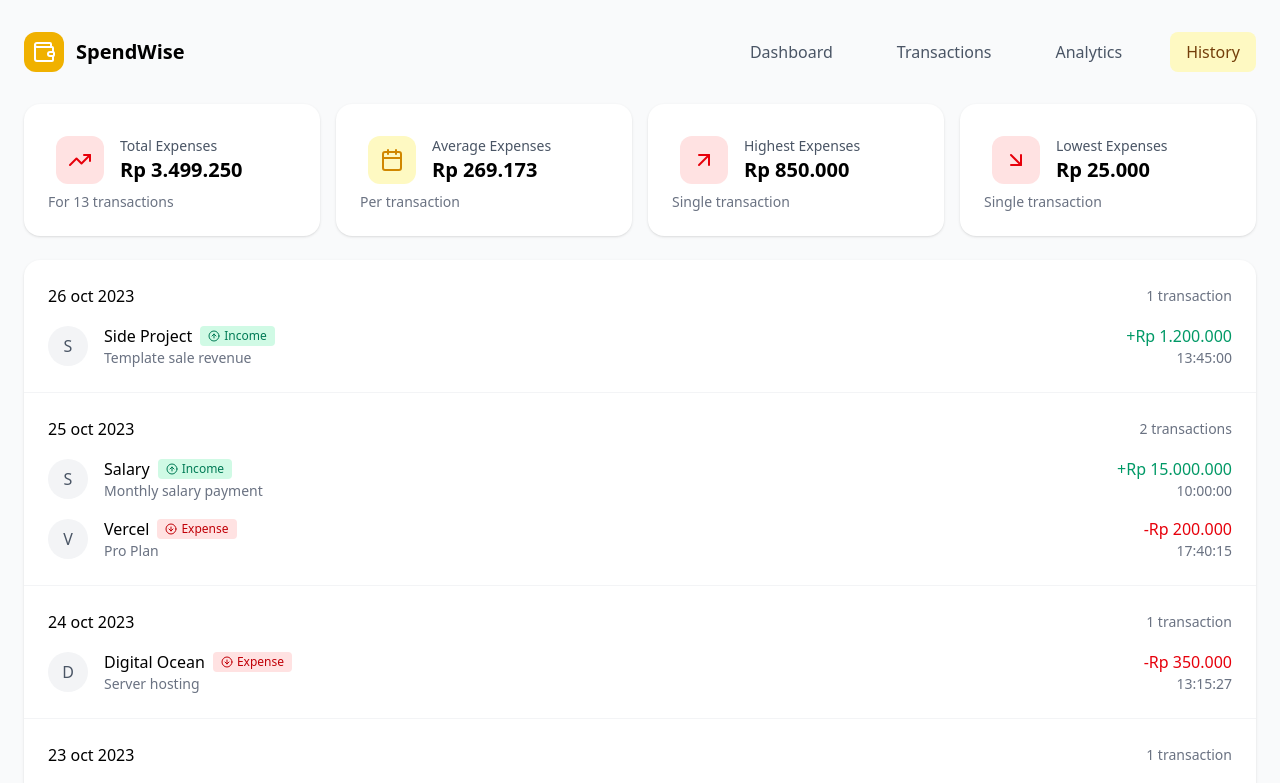
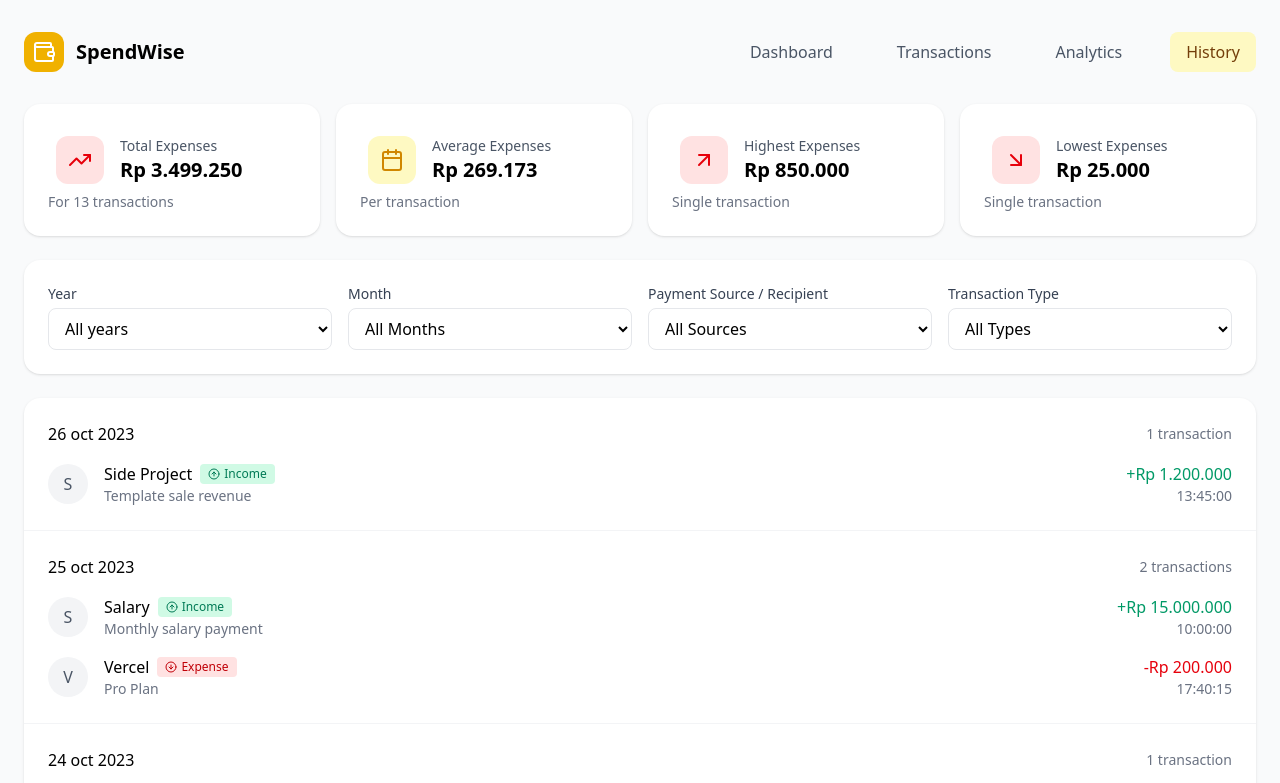
Before and after one commit to kiptr/SpendWise, a React (Vite) app: page /history in a window 1280 px wide. Shown: the top 783 px of the page. Built offline with nearby package versions, Linux system fonts and the light colour scheme.

Commit message:
feat: add filter inputs for Year, Month, Payment Source/Recipient, and Transaction Type

```diff
--- a/src/pages/History.tsx
+++ b/src/pages/History.tsx
@@ -12,6 +12,48 @@ import { formatIDR } from "../utils/currency";
 import type { Transaction } from "../types";
 
 export function History() {
+  const [selectedMonth, setSelectedMonth] = useState<string>("all");
+  const [selectedYear, setSelectedYear] = useState<string>("all");
+  const [selectedCategory, setSelectedCategory] = useState<string>("all");
+  const [transactionType, setTransactionType] = useState<
+    "all" | "income" | "expense"
+  >("all");
+
+  const years = useMemo(() => {
+    const uniqueYears = new Set(
+      mockTransactions.map((t) =>
+        new Date(t.date.split(" ").reverse().join("-")).getFullYear()
+      )
+    );
+    return Array.from(uniqueYears).sort((a, b) => b - a);
+  }, []);
+
+  const paymentSources = useMemo(() => {
+    const uniqueSources = new Set(mockTransactions.map((t) => t.payment));
+    return ["all", ...Array.from(uniqueSources)];
+  }, []);
+
+  const filteredTransactions = useMemo(() => {
+    return mockTransactions.filter((transaction) => {
+      const transactionDate = new Date(
+        transaction.date.split(" ").reverse().join("-")
+      );
+      const transactionYear = transactionDate.getFullYear().toString();
+      const transactionMonth = transactionDate.getMonth();
+
+      const yearMatch =
+        selectedYear === "all" || transactionYear === selectedYear;
+      const monthMatch =
+        selectedMonth === "all" || transactionMonth === parseInt(selectedMonth);
+      const sourceMatch =
+        selectedCategory === "all" || transaction.payment === selectedCategory;
+      const typeMatch =
+        transactionType === "all" || transaction.type === transactionType;
+
+      return yearMatch && monthMatch && sourceMatch && typeMatch;
+    });
+  }, [selectedYear, selectedMonth, selectedCategory, transactionType]);
+
   const statistics = useMemo(() => {
     const expenses = mockTransactions.filter((t) => t.type === "expense");
 
@@ -51,77 +93,156 @@ export function History() {
 
   return (
     <div className="space-y-6">
-      <div className="grid grid-cols-1 md:grid-cols-2 lg:grid-cols-4 gap-4">
-        <div className="bg-white rounded-2xl p-6 shadow-sm">
+      <div className="gap-4 grid grid-cols-1 md:grid-cols-2 lg:grid-cols-4">
+        <div className="bg-white shadow-sm p-6 rounded-2xl">
           <div className="flex items-center gap-4 m-2">
-            <div className="w-12 h-12 bg-red-100 rounded-xl flex items-center justify-center">
+            <div className="flex justify-center items-center bg-red-100 rounded-xl w-12 h-12">
               <TrendingUp className="w-6 h-6 text-red-600" />
             </div>
             <div>
-              <p className="text-sm text-gray-600">Total Expenses</p>
-              <p className="text-xl font-semibold">
+              <p className="text-gray-600 text-sm">Total Expenses</p>
+              <p className="font-semibold text-xl">
                 {formatIDR(statistics.total)}
               </p>
             </div>
           </div>
-          <div className="text-sm text-gray-500">
+          <div className="text-gray-500 text-sm">
             For {mockTransactions.filter((t) => t.type === "expense").length}{" "}
             transactions
           </div>
         </div>
 
-        <div className="bg-white rounded-2xl p-6 shadow-sm">
+        <div className="bg-white shadow-sm p-6 rounded-2xl">
           <div className="flex items-center gap-4 m-2">
-            <div className="w-12 h-12 bg-yellow-100 rounded-xl flex items-center justify-center">
+            <div className="flex justify-center items-center bg-yellow-100 rounded-xl w-12 h-12">
               <Calendar className="w-6 h-6 text-yellow-600" />
             </div>
             <div>
-              <p className="text-sm text-gray-600">Average Expenses</p>
-              <p className="text-xl font-semibold">
+              <p className="text-gray-600 text-sm">Average Expenses</p>
+              <p className="font-semibold text-xl">
                 {formatIDR(statistics.average)}
               </p>
             </div>
           </div>
-          <div className="text-sm text-gray-500">Per transaction</div>
+          <div className="text-gray-500 text-sm">Per transaction</div>
         </div>
 
-        <div className="bg-white rounded-2xl p-6 shadow-sm">
+        <div className="bg-white shadow-sm p-6 rounded-2xl">
           <div className="flex items-center gap-4 m-2">
-            <div className="w-12 h-12 bg-red-100 rounded-xl flex items-center justify-center">
+            <div className="flex justify-center items-center bg-red-100 rounded-xl w-12 h-12">
               <ArrowUpRight className="w-6 h-6 text-red-600" />
             </div>
             <div>
-              <p className="text-sm text-gray-600">Highest Expenses</p>
-              <p className="text-xl font-semibold">
+              <p className="text-gray-600 text-sm">Highest Expenses</p>
+              <p className="font-semibold text-xl">
                 {formatIDR(statistics.highest)}
               </p>
             </div>
           </div>
-          <div className="text-sm text-gray-500">Single transaction</div>
+          <div className="text-gray-500 text-sm">Single transaction</div>
         </div>
 
-        <div className="bg-white rounded-2xl p-6 shadow-sm">
+        <div className="bg-white shadow-sm p-6 rounded-2xl">
           <div className="flex items-center gap-4 m-2">
-            <div className="w-12 h-12 bg-red-100 rounded-xl flex items-center justify-center">
+            <div className="flex justify-center items-center bg-red-100 rounded-xl w-12 h-12">
               <ArrowDownRight className="w-6 h-6 text-red-600" />
             </div>
             <div>
-              <p className="text-sm text-gray-600">Lowest Expenses</p>
-              <p className="text-xl font-semibold">
+              <p className="text-gray-600 text-sm">Lowest Expenses</p>
+              <p className="font-semibold text-xl">
                 {formatIDR(statistics.lowest)}
               </p>
             </div>
           </div>
-          <div className="text-sm text-gray-500">Single transaction</div>
+          <div className="text-gray-500 text-sm">Single transaction</div>
         </div>
       </div>
 
-      <div className="bg-white rounded-2xl shadow-sm divide-y divide-gray-100">
+      <div className="bg-white shadow-sm p-6 rounded-2xl">
+        <div className="flex flex-wrap gap-4">
+          <div className="flex-1 min-w-[200px]">
+            <label className="block mb-1 font-medium text-gray-700 text-sm">
+              Year
+            </label>
+            <select
+              className="bg-white px-3 py-2 border border-gray-200 focus:border-transparent rounded-lg focus:outline-none focus:ring-2 focus:ring-yellow-500 w-full"
+              value={selectedYear}
+              onChange={(e) => setSelectedYear(e.target.value)}
+            >
+              <option value="all">All years</option>
+              {years.map((year) => (
+                <option key={year} value={year}>
+                  {year}
+                </option>
+              ))}
+            </select>
+          </div>
+
+          <div className="flex-1 min-w-[200px]">
+            <label className="block mb-1 font-medium text-gray-700 text-sm">
+              Month
+            </label>
+            <select
+              className="bg-white px-3 py-2 border border-gray-200 focus:border-transparent rounded-lg focus:outline-none focus:ring-2 focus:ring-yellow-500 w-full"
+              value={selectedMonth}
+              onChange={(e) => setSelectedMonth(e.target.value)}
+            >
+              <option value="all">All Months</option>
+              {Array.from({ length: 12 }, (_, i) => (
+                <option key={i} value={i}>
+                  {new Date(2000, i).toLocaleString("default", {
+                    month: "long",
+                  })}
+                </option>
+              ))}
+            </select>
+          </div>
+
+          <div className="flex-1 min-w-[200px]">
+            <label className="block mb-1 font-medium text-gray-700 text-sm">
+              Payment Source / Recipient
+            </label>
+            <select
+              className="bg-white px-3 py-2 border border-gray-200 focus:border-transparent rounded-lg focus:outline-none focus:ring-2 focus:ring-yellow-500 w-full"
+              value={selectedCategory}
+              onChange={(e) => setSelectedCategory(e.target.value)}
+            >
+              <option value="all">All Sources</option>
+              {paymentSources.slice(1).map((source) => (
+                <option key={source} value={source}>
+                  {source}
+                </option>
+              ))}
+            </select>
+          </div>
+
+          <div className="flex-1 min-w-[200px]">
+            <label className="block mb-1 font-medium text-gray-700 text-sm">
+              Transaction Type
+            </label>
+            <select
+              className="bg-white px-3 py-2 border border-gray-200 focus:border-transparent rounded-lg focus:outline-none focus:ring-2 focus:ring-yellow-500 w-full"
+              value={transactionType}
+              onChange={(e) =>
+                setTransactionType(
+                  e.target.value as "all" | "income" | "expense"
+                )
+              }
+            >
+              <option value="all">All Types</option>
+              <option value="income">Income</option>
+              <option value="expense">Expense</option>
+            </select>
+          </div>
+        </div>
+      </div>
+
+      <div className="bg-white shadow-sm rounded-2xl divide-y divide-gray-100">
         {groupedTransactions.map(([date, transactions]) => (
           <div key={date} className="p-6">
-            <div className="flex items-center justify-between mb-4">
+            <div className="flex justify-between items-center mb-4">
               <h3 className="font-medium">{date}</h3>
-              <span className="text-sm text-gray-500">
+              <span className="text-gray-500 text-sm">
                 {transactions.length} transaction
                 {transactions.length !== 1 ? "s" : ""}
               </span>
@@ -130,11 +251,11 @@ export function History() {
               {transactions.map((transaction) => (
                 <div
                   key={transaction.id}
-                  className="flex items-center justify-between"
+                  className="flex justify-between items-center"
                 >
                   <div className="flex items-center gap-4">
-                    <div className="w-10 h-10 bg-gray-100 rounded-full flex items-center justify-center overflow-hidden">
-                      <span className="text-gray-600 font-medium">
+                    <div className="flex justify-center items-center bg-gray-100 rounded-full w-10 h-10 overflow-hidden">
+                      <span className="font-medium text-gray-600">
                         {transaction.payment[0]}
                       </span>
                     </div>
@@ -142,14 +263,14 @@ export function History() {
                       <div className="flex items-center gap-2">
                         <p className="font-medium">{transaction.payment}</p>
                         {transaction.type === "income" ? (
-                          <div className="px-2 py-0.5 bg-emerald-100 rounded text-emerald-700 text-xs font-medium">
+                          <div className="bg-emerald-100 px-2 py-0.5 rounded font-medium text-emerald-700 text-xs">
                             <div className="flex items-center gap-1">
                               <ArrowUpCircle size={12} />
                               Income
                             </div>
                           </div>
                         ) : (
-                          <div className="px-2 py-0.5 bg-red-100 rounded text-red-700 text-xs font-medium">
+                          <div className="bg-red-100 px-2 py-0.5 rounded font-medium text-red-700 text-xs">
                             <div className="flex items-center gap-1">
                               <ArrowDownCircle size={12} />
                               Expense
@@ -157,7 +278,7 @@ export function History() {
                           </div>
                         )}
                       </div>
-                      <p className="text-sm text-gray-500">
+                      <p className="text-gray-500 text-sm">
                         {transaction.description}
                       </p>
                     </div>
@@ -173,7 +294,7 @@ export function History() {
                       {transaction.type === "income" ? "+" : "-"}
                       {formatIDR(transaction.amount)}
                     </p>
-                    <p className="text-sm text-gray-500">
+                    <p className="text-gray-500 text-sm">
                       {transaction.timestamp}
                     </p>
                   </div>
```
